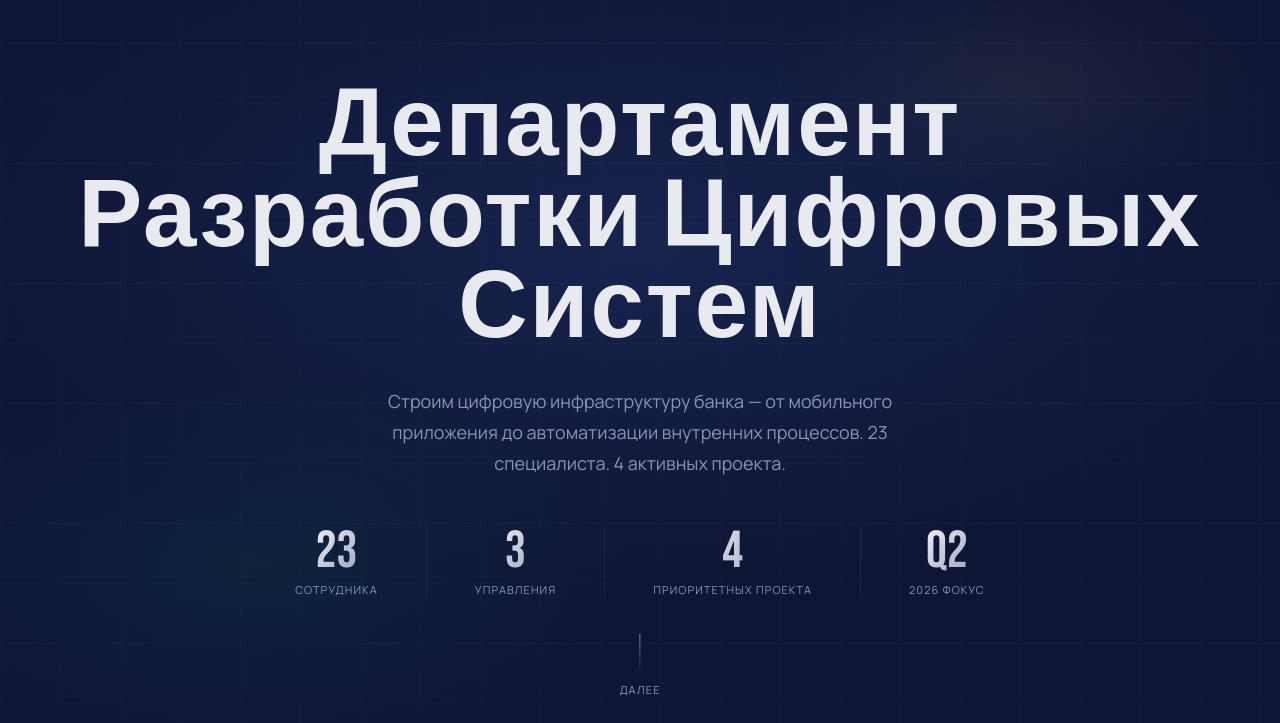
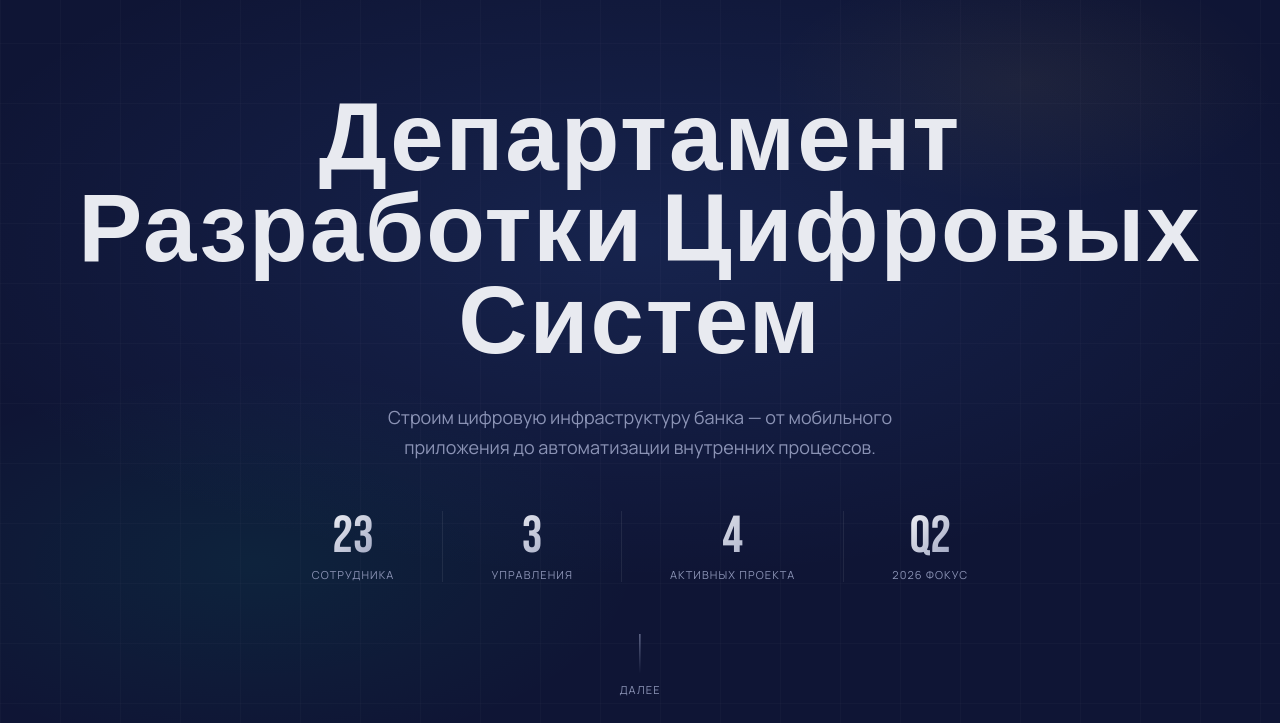
Before and after one commit to vkptech/drcs, a plain HTML site: page index.html in a window 1280 px wide. Shown: the part 77-800 px from the top of the page. Drawn offline with Linux system fonts and the light colour scheme.

Commit message:
Update hero section text in index.html

```diff
--- a/index.html
+++ b/index.html
@@ -308,7 +308,7 @@
   <h1 class="hero-title">
     Департамент Разработки Цифровых Систем
   </h1>
-  <p class="hero-sub">Строим цифровую инфраструктуру банка — от мобильного приложения до автоматизации внутренних процессов. 23 специалиста. 4 активных проекта.</p>
+  <p class="hero-sub">Строим цифровую инфраструктуру банка — от мобильного приложения до автоматизации внутренних процессов.</p>
   <div class="hero-stats">
     <div class="hero-stat">
       <div class="hero-stat-num">23</div>
@@ -322,7 +322,7 @@
     <div class="hero-stat-divider"></div>
     <div class="hero-stat">
       <div class="hero-stat-num">4</div>
-      <div class="hero-stat-label">Приоритетных Проекта</div>
+      <div class="hero-stat-label">Активных Проекта</div>
     </div>
     <div class="hero-stat-divider"></div>
     <div class="hero-stat">
```
